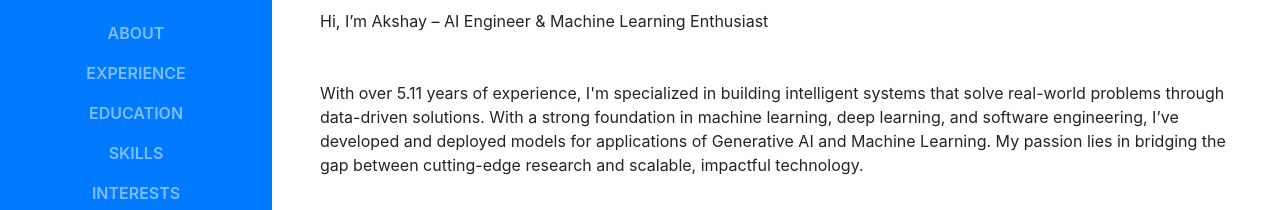
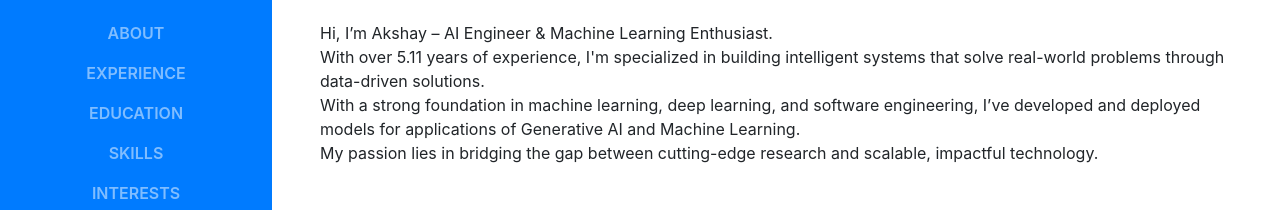
Before and after one commit to Akshaykumarcp/akshaykumarcp.github.io, a website with bundled scripts: page index.html in a window 1280 px wide. Shown: the part 359-569 px from the top of the page. Built offline with nearby package versions, Linux system fonts and the light colour scheme; a web font is replaced by a local one.

Commit message:
first view changes

```diff
--- a/index.html
+++ b/index.html
@@ -77,9 +77,7 @@
             <a href="mailto:akshaykumarcp01@gmail.com">akshaykumarcp01@gmail.com</a>
             <p> Contact Number: +91 8123920743 </p>
           </div>
-          <p class="mb-5">Hi, I’m Akshay – AI Engineer & Machine Learning Enthusiast</p>
-          <p class="mb-5">With over 5.11 years of experience, I'm specialized in building intelligent systems that solve real-world problems through data-driven solutions. With a strong foundation in machine learning, deep learning, and software engineering, I’ve developed and deployed models for applications of Generative AI and Machine Learning. My passion lies in bridging the gap between cutting-edge research and scalable, impactful technology.</p>
-
+          <p class="mb-5">Hi, I’m Akshay – AI Engineer & Machine Learning Enthusiast. <br> With over 5.11 years of experience, I'm specialized in building intelligent systems that solve real-world problems through data-driven solutions. <br> With a strong foundation in machine learning, deep learning, and software engineering, I’ve developed and deployed models for applications of Generative AI and Machine Learning. <br> My passion lies in bridging the gap between cutting-edge research and scalable, impactful technology.</p>
           <ul class="list-inline list-social-icons mb-0">
             <li class="list-inline-item">
               <a href="https://www.linkedin.com/in/akshay-kumar-c-p/">
```
